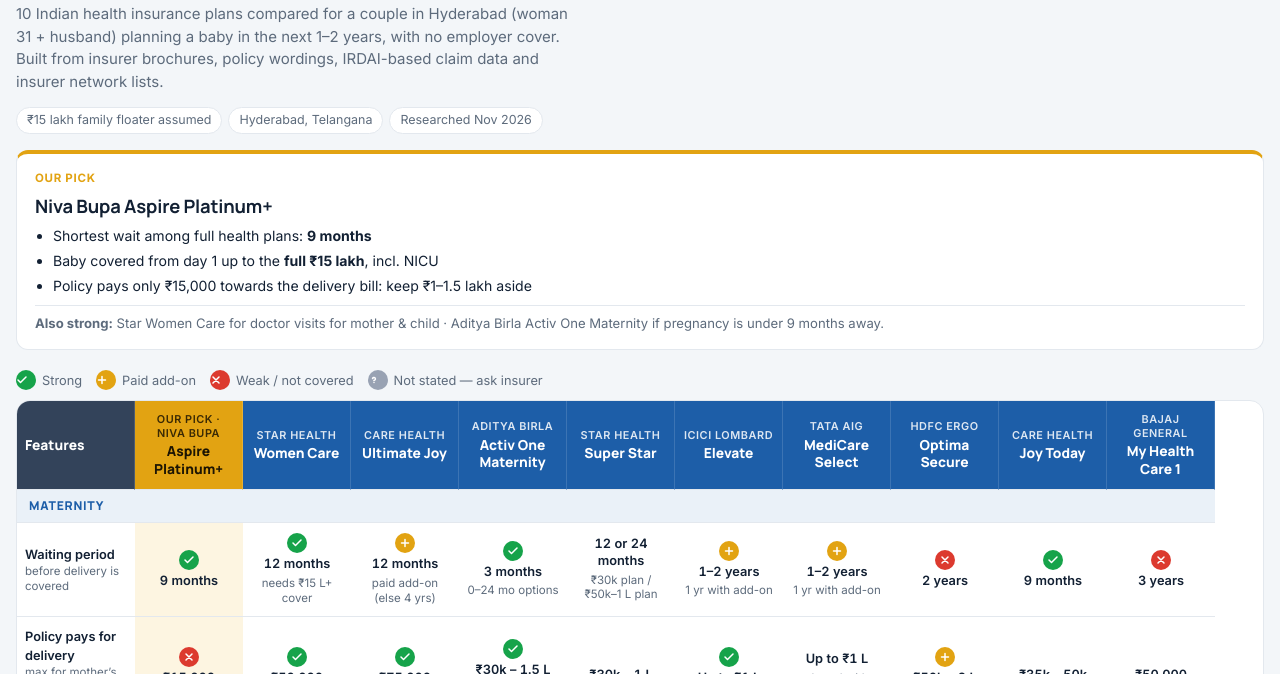
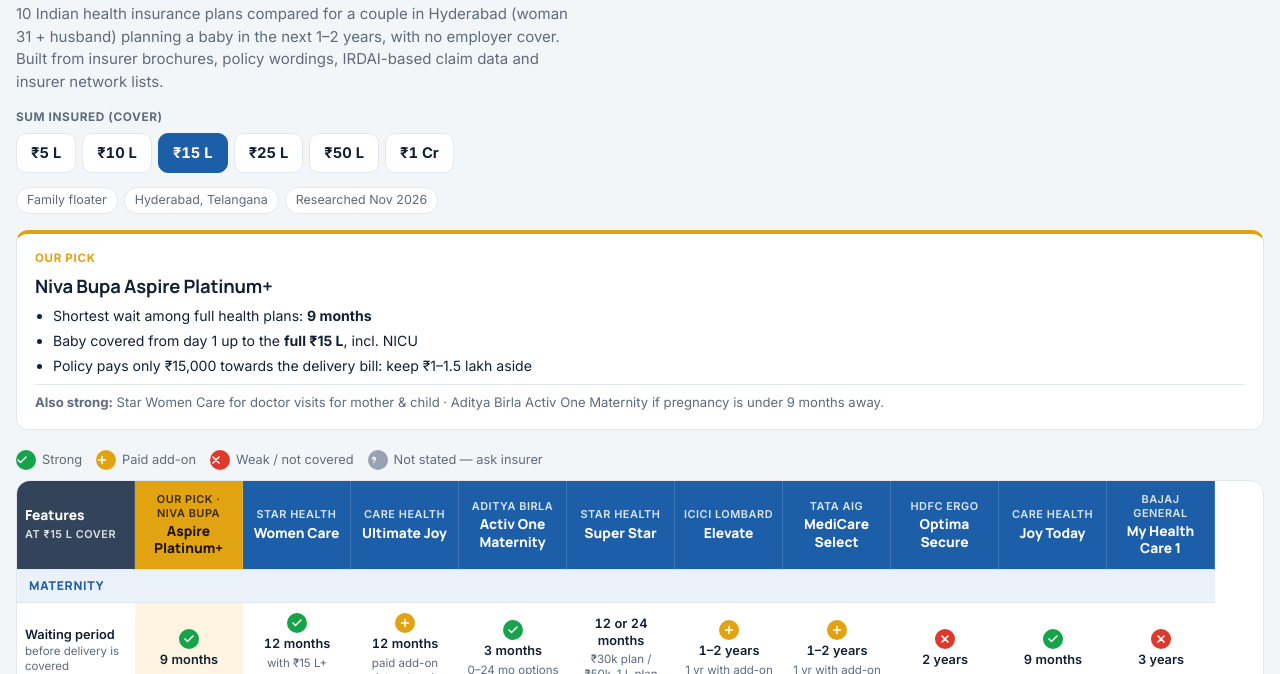
Before and after one commit to jagreign/maternity-compare, a plain HTML site: page index.html in a window 1280 px wide. Shown: the part 126-800 px from the top of the page. Drawn offline with Linux system fonts and the light colour scheme.

Commit message:
Add sum insured picker that recalculates cover limits
Co-Authored-By: Claude Opus 5.5 <noreply@anthropic.com>
Claude-Session: https://claude.ai/code/session_01W1EqTbdhpwWnYxwMCTEiXE

```diff
--- a/index.html
+++ b/index.html
@@ -117,6 +117,13 @@ td.num .v{font-variant-numeric:tabular-nums}
 :root:not(.m) thead th.fcol{z-index:5}
 thead th:first-child{border-top-left-radius:13px} thead th:last-child{border-top-right-radius:13px}
 .m thead th:first-child,.m thead th:last-child{border-radius:0}
+/* sum insured picker */
+.sipick{margin-top:16px;display:flex;flex-direction:column;gap:6px}
+.silbl{font-size:.74rem;font-weight:700;letter-spacing:.05em;text-transform:uppercase;color:var(--muted)}
+.siopts{display:flex;flex-wrap:wrap;gap:6px}
+.siopts button{border:1.5px solid var(--line);background:var(--card);color:var(--fg);border-radius:10px;padding:8px 14px;font-weight:700;font-size:.92rem;cursor:pointer;font-variant-numeric:tabular-nums}
+.siopts button[aria-pressed="true"]{background:var(--head);border-color:var(--head);color:var(--head-fg)}
+.sitag{font-weight:700;color:var(--fg)}
 /* swipe strip */
 .swipebar{position:sticky;top:calc(env(safe-area-inset-top,0px) + var(--barh,52px));z-index:15;background:var(--bg);display:flex;align-items:center;gap:10px;padding-block:8px}
 .swipebar[hidden]{display:none!important}
@@ -156,15 +163,16 @@ thead th:first-child{border-top-left-radius:13px} thead th:last-child{border-top
     <div>
       <h1>Maternity, Newborn &amp; OPD Cover Comparison</h1>
       <p class="sub">10 Indian health insurance plans compared for a couple in Hyderabad (woman 31 + husband) planning a baby in the next 1–2 years, with no employer cover. Built from insurer brochures, policy wordings, IRDAI-based claim data and insurer network lists.</p>
-      <div class="chips"><span class="chip">₹15 lakh family floater assumed</span><span class="chip">Hyderabad, Telangana</span><span class="chip">Researched Nov 2026</span></div>
+      <div class="sipick" role="group" aria-label="Sum insured"><span class="silbl">Sum insured (cover)</span><div class="siopts" id="siopts"></div></div>
+      <div class="chips"><span class="chip">Family floater</span><span class="chip">Hyderabad, Telangana</span><span class="chip">Researched Nov 2026</span></div>
     </div>
     <aside class="pickbox">
       <span class="k">Our pick</span>
       <h2>Niva Bupa Aspire Platinum+</h2>
       <ul>
         <li>Shortest wait among full health plans: <b>9 months</b></li>
-        <li>Baby covered from day 1 up to the <b>full ₹15 lakh</b>, incl. NICU</li>
-        <li>Policy pays only ₹15,000 towards the delivery bill: keep ₹1–1.5 lakh aside</li>
+        <li>Baby covered from day 1 up to the <b>full <span class="siv">₹15 L</span></b>, incl. NICU</li>
+        <li>Policy pays only <span id="nivadel">₹15,000</span> towards the delivery bill: keep ₹1–1.5 lakh aside</li>
       </ul>
       <p class="alts"><b>Also strong:</b> Star Women Care for doctor visits for mother &amp; child · Aditya Birla Activ One Maternity if pregnancy is under 9 months away.</p>
     </aside>
@@ -270,15 +278,64 @@ const D=[
  ['Complaints','msg','per 10,000 claims',[['37',''],['54','b'],['43','b'],['18','g'],['54','b'],['11','g'],['11','g'],['9','g'],['43','b'],['5','g']]],
  ['§','Cost'],
  ['Premium','wallet','couple ~31–32, ₹15 L',[['₹26,240 / yr',''],['₹17,536 / yr','g'],['₹19,466 / yr','a','+ 12-month add-on'],['≈ ₹88k / 3 yrs','b','paid upfront'],['₹29,032 / yr',''],['On quote',''],['₹16,491 / yr','a','+ maternity add-on'],['Base + ₹13k–47k','a','rider cost'],['≈ ₹54k / 3 yrs','b','₹3 L cover'],['On quote','']]],
- ['You pay (example)','calc','C-section ₹1.5 L + 7 days NICU ₹1.05 L',[['₹1,35,000',''],['₹1,00,000',''],['₹1,80,000','b'],['₹55,000','g'],['₹1,20,000',''],['₹50,000','g'],['₹1,55,000','b'],['₹1,55,000','b'],['₹1,55,000','b'],['₹2,05,000','b','baby cover unknown']]]
+ ['You pay (example)','calc','bill: C-section ₹1.5 L + 7 days NICU ₹1.05 L',[['₹1,35,000',''],['₹1,00,000',''],['₹1,80,000','b'],['₹55,000','g'],['₹1,20,000',''],['₹50,000','g'],['₹1,55,000','b'],['₹1,55,000','b'],['₹1,55,000','b'],['₹2,05,000','b','baby cover unknown']]]
 ];
 const cell=(v)=>{const t=v[1]==='u'?'u':v[1];const m=MK[t];return `<div class="cell">${m?`<span class="mk ${m[0]}">${svg(m[1],'')}</span>`:''}<span class="v">${v[0]}</span>${v[2]?`<span class="n">${v[2]}</span>`:''}</div>`};
-let h='<thead><tr><th class="fcol fh">Features</th>'+PL.map((p,i)=>`<th class="${i===0?'pick':''}"><span class="in">${i===0?'Our pick · ':''}${p[1]}</span>${p[2]}</th>`).join('')+'</tr></thead><tbody>';
-for(const r of D){
- if(r[0]==='§'){h+=`<tr class="sec"><td class="fcol">${r[1]}</td><td colspan="${PL.length}"></td></tr>`;continue}
- h+=`<tr><td class="fcol"><div class="fwrap"><span class="ficon">${svg(IC[r[1]])}</span><span>${r[0]}${r[2]?`<small>${r[2]}</small>`:''}</span></div></td>`+r[3].map((v,i)=>`<td class="${i===0?'pk ':''}num">${cell(v)}</td>`).join('')+'</tr>';
+const SIS=[5,10,15,25,50,100];
+const L=1e5, fm=n=>n>=1e7?'₹'+(n/1e7)+' Cr':n>=L?'₹'+(+(n/L).toFixed(2))+' L':'₹'+Math.round(n).toLocaleString('en-IN');
+const lbl=si=>si>=100?'₹1 Cr':'₹'+si+' L';
+function nivaM(si){return si<5?4000:si<7.5?5000:si<10?10000:si<15?12000:si<20?15000:si<50?20000:25000}
+function swcDel(si){return si<10?25000:si<25?50000:si<100?75000:100000}
+function rowsFor(si){
+ const S=si*L, d=JSON.parse(JSON.stringify(D)), R=Object.fromEntries(d.filter(r=>r[0]!=='§').map(r=>[r[0],r[3]]));
+ const cuj=Math.min(.05*S,3e5), mat10=Math.min(.1*S,1e5), joyS=Math.min(S,5*L), joyCap=joyS>=5*L?50000:35000, joyNb=joyS>=5*L?50000:30000;
+ const w=R['Waiting period']; w[1]= si>=15?['12 months','g','with ₹15 L+ cover']:['24 months','b','12 months needs ₹15 L+ cover'];
+ const del=R['Policy pays for delivery'];
+ del[0]=[fm(nivaM(si)),'b','grows if unused'];
+ del[1]=[fm(swcDel(si)),'g'];
+ del[2]=[fm(cuj),'g','5% of cover (max ₹3 L)'];
+ del[5]=[fm(mat10),'g','10% of cover, max ₹1 L'];
+ del[6]=[fm(mat10),'','shared with baby'];
+ del[8]=[fm(joyCap),'',si>5?'plan max cover is ₹5 L':''];
+ R['Pre & post-natal'][1]=['Included','g','+ '+(si>=20?'₹5,000':'₹2,500')+' check-ups'];
+ const nb=R['Newborn & NICU'];
+ nb[0]=['Full '+fm(S),'g','from day 1'];
+ nb[1]=[fm(.25*S),'g','25% of cover, day 1'];
+ nb[2]=['Within '+fm(cuj),'b','90 days, shared'];
+ nb[4]=[si>=50?'₹5 L':'₹2 L','g','from day 1'];
+ nb[5]=['Up to '+fm(Math.min(2e5,2*mat10)),'a','rider'];
+ nb[8]=[fm(joyNb),'b','90 days'];
+ R['Vaccinations'][1]=[si>=15?'₹3,500':'₹2,500','g','+ screening ₹3,500'];
+ R['Mother'][1]=[si>=50?'₹5,000 / yr':si>=20?'₹3,500 / yr':'₹2,500 / yr','g','+ unlimited tele-gynae'];
+ R['Room rent'][1]= si<10?['1% of cover / day','b']: si<50?['Any except suite','']:['Any room','g'];
+ R['IVF / fertility'][4]=['Add-on','a',(si>=50?'₹4 L':si>=10?'₹2 L':'₹1 L')+' a year'];
+ if(si>5) R['Sum insured'][8]=['₹3 – 5 L','b','cannot go above ₹5 L'];
+ R['Premium'].forEach((v,i)=>{ if(si!==15 && !/quote/i.test(v[0])) v[2]=(v[2]?v[2]+' · ':'')+'quote is for ₹15 L'; });
+ // example bill
+ const dl=150000, nic=105000, m=Math.min;
+ const pay=[m(dl,nivaM(si))+m(nic,S), m(dl,swcDel(si))+m(nic,.25*S), m(dl+nic,cuj), m(dl,1e5)+m(nic,1e5), m(dl,30000)+m(nic,si>=50?5e5:2e5), m(dl,mat10)+m(nic,m(2e5,2*mat10)), m(dl+nic,mat10), m(dl,1e5), m(dl,joyCap)+m(nic,joyNb), m(dl,50000)];
+ R['You pay (example)'].forEach((v,i)=>{const you=dl+nic-pay[i]; R['You pay (example)'][i]=[fm(you).replace(/ L$/,' L'), you<=60000?'g':you>=150000?'b':'', i===4?'Option B plan':i===9?'baby cover unknown':i===3?'₹1 L + ₹1 L options':''];});
+ d.forEach(r=>{if(r[0]==='Premium')r[2]='couple ~31–32';});
+ return d;
 }
-document.getElementById('chart').innerHTML=h+'</tbody>';
+let SI=15; try{const x=+localStorage.getItem('mc-si'); if(SIS.includes(x)) SI=x;}catch(e){}
+function renderChart(){
+ const rows=rowsFor(SI);
+ let h='<thead><tr><th class="fcol fh">Features<span class="in" style="margin-top:4px">at '+lbl(SI)+' cover</span></th>'+PL.map((p,i)=>`<th class="${i===0?'pick':''}"><span class="in">${i===0?'Our pick · ':''}${p[1]}</span>${p[2]}</th>`).join('')+'</tr></thead><tbody>';
+ for(const r of rows){
+  if(r[0]==='§'){h+=`<tr class="sec"><td class="fcol">${r[1]}</td><td colspan="${PL.length}"></td></tr>`;continue}
+  h+=`<tr><td class="fcol"><div class="fwrap"><span class="ficon">${svg(IC[r[1]])}</span><span>${r[0]}${r[2]?`<small>${r[2]}</small>`:''}</span></div></td>`+r[3].map((v,i)=>`<td class="${i===0?'pk ':''}num">${cell(v)}</td>`).join('')+'</tr>';
+ }
+ const cs=document.getElementById('cs'), keep=cs?cs.scrollLeft:0;
+ document.getElementById('chart').innerHTML=h+'</tbody>';
+ if(cs) cs.scrollLeft=keep;
+ document.getElementById('siopts').innerHTML=SIS.map(v=>`<button type="button" data-si="${v}" aria-pressed="${v===SI}">${lbl(v)}</button>`).join('');
+ document.querySelectorAll('.siv').forEach(e=>e.textContent=lbl(SI));
+ const nd=document.getElementById('nivadel'); if(nd) nd.textContent=fm(nivaM(SI));
+ if(typeof updSwipe==='function') requestAnimationFrame(updSwipe);
+}
+document.getElementById('siopts').addEventListener('click',e=>{const b=e.target.closest('button[data-si]');if(!b)return;SI=+b.dataset.si;try{localStorage.setItem('mc-si',SI)}catch(err){};renderChart();});
+renderChart();
 document.getElementById('legend').innerHTML=[['g','Strong'],['a','Paid add-on'],['b','Weak / not covered'],['u','Not stated — ask insurer']].map(([t,l])=>`<span><span class="mk ${MK[t][0]}">${svg(MK[t][1],'')}</span>${l}</span>`).join('');
 // theme
 const btns=[...document.querySelectorAll('.theme button[data-t]')];
```
